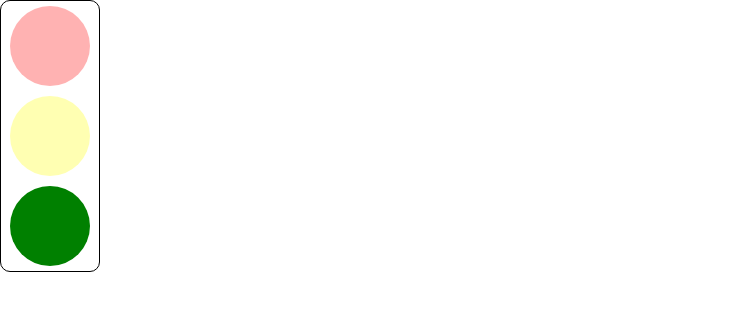
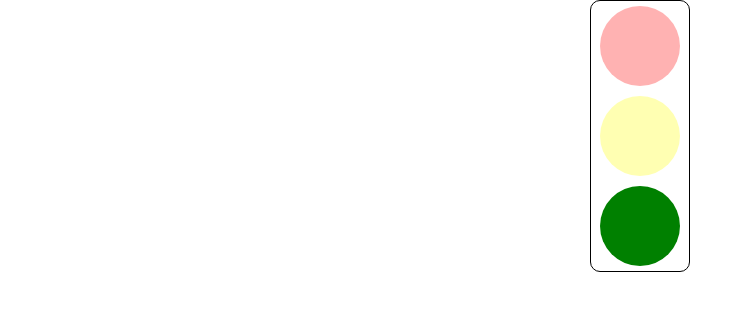
Before and after one commit to webdeveloper130390/-traffic-light, a plain HTML site: page index.html in a window 1280 px wide. Shown: the whole page, without its empty margins (0-753 px from the left). Drawn offline with Linux system fonts and the light colour scheme.

Commit message:
svetafor

```diff
--- a/index.html
+++ b/index.html
@@ -7,11 +7,13 @@
     <title>Svetafor</title>
 </head>
 <body>
-    <div class="traffic__light">
-        <div class="red light"></div>
-        <div class="yellow light"></div>
-        <div class="green light"></div>
-      </div>
+    <div class="traffic__wrapper">
+        <div class="traffic__light">
+            <div class="red light"></div>
+            <div class="yellow light"></div>
+            <div class="green light"></div>
+          </div>
+    </div>
 </body>
 <script src="main.js"></script>
 </html>
--- a/style.css
+++ b/style.css
@@ -1 +1,6 @@
 *{margin:0;padding:0;box-sizing:border-box}body{font-family:serif}ul,ol{list-style-type:none}a{text-decoration:none}.traffic__light{width:100px;border:1px solid #000;border-radius:10px;display:flex;flex-direction:column;align-items:center}.light{width:80px;height:80px;margin:5px;border-radius:50%}.red{background-color:red}.yellow{background-color:yellow}.green{background-color:green}
+.traffic__wrapper{
+    display: flex;
+    align-items: center;
+    justify-content: center;
+}
```
